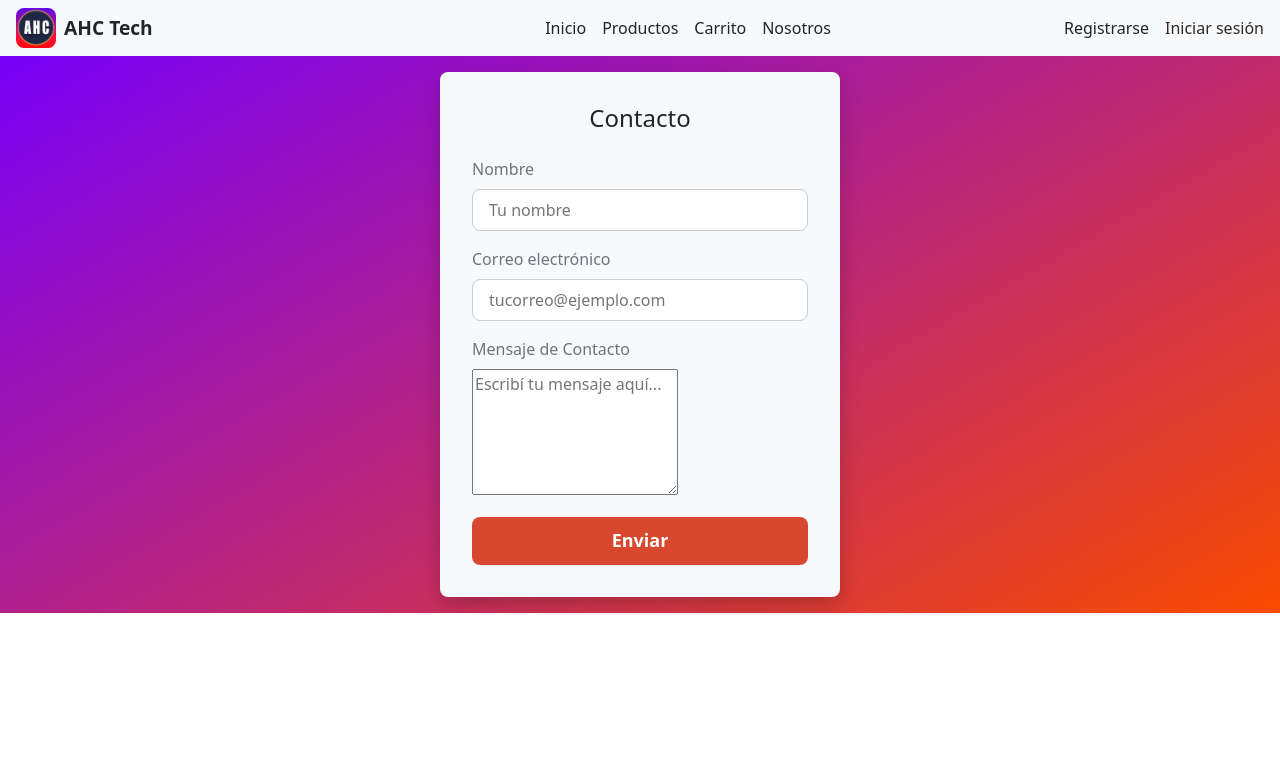
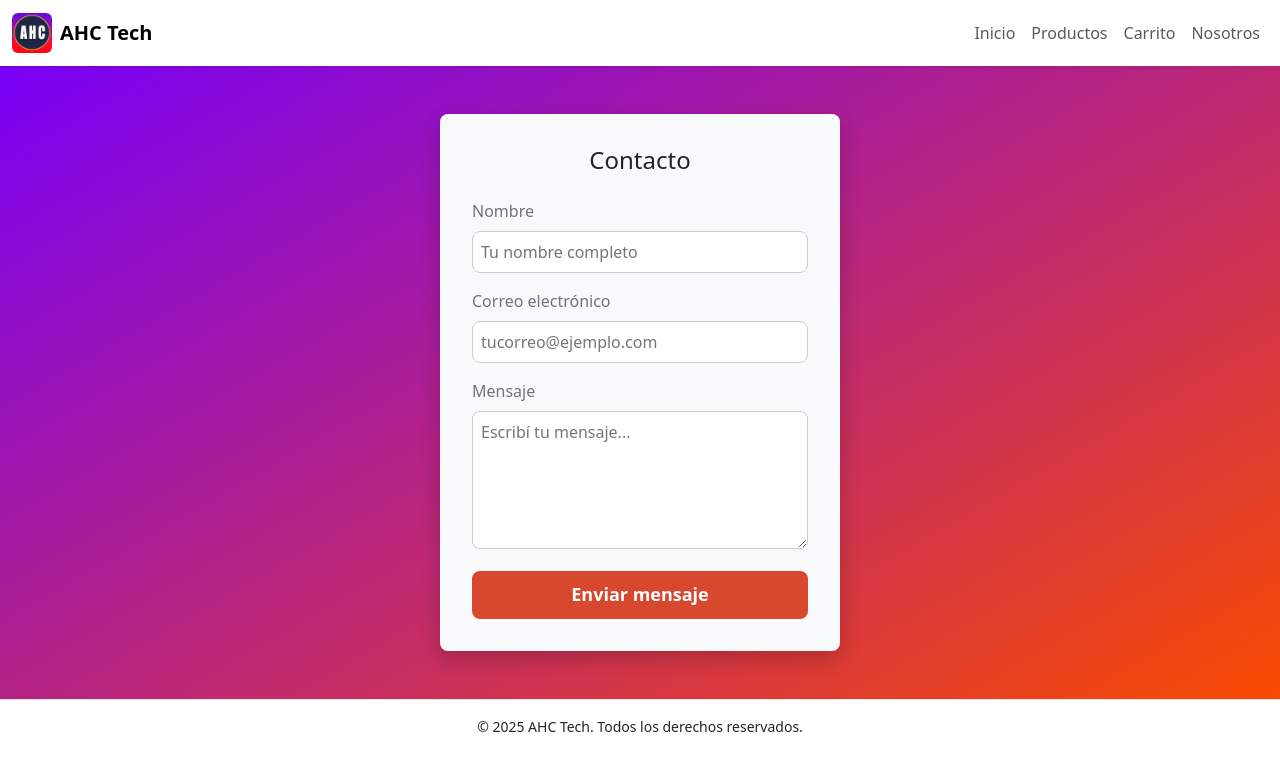
Before and after one commit to MateoMendez1899/E-commerce-Coder, a plain HTML site: page pages/contacto.html in a window 1280 px wide. Drawn offline with nearby package versions, Linux system fonts and the light colour scheme.

Commit message:
Entrega Final

```diff
--- a/Styles/form.sass
+++ b/Styles/form.sass
@@ -131,6 +131,7 @@ form .contraseña
 
 
 
+
 .form-iniciarsesion-wrapper
   flex-grow: 1
   display: flex
@@ -167,13 +168,16 @@ form .contraseña
     font-size: variables.$tamanio-texto
 
 
-  input
+  input,
+  textarea
     width: 100%
-    padding: variables.$espaciado-sm variables.$espaciado-md
+    padding: variables.$espaciado-sm
     border: 1px solid variables.$color-borde
     border-radius: variables.$radio-borde
     font-size: variables.$tamanio-texto
     outline: none
+    resize: vertical
+    box-sizing: border-box
 
     &:focus
       border-color: variables.$color-exito
@@ -248,3 +252,8 @@ form .contraseña
   .navbar-iniciarsesion-logo
     height: 50px
     width: 50px
+
+
+@media (min-width: 1200px)
+  .form-iniciarsesion-wrapper
+    padding: 3rem 10vw // más espacio a los lados en pantallas grandes
--- a/Styles/styles.sass
+++ b/Styles/styles.sass
@@ -21,7 +21,9 @@
 
 .container-main
   display: flex
+  flex: 1
   flex-direction: column
+  padding-bottom: 60px
   padding: variables.$espaciado-md
   gap: variables.$espaciado-sm
 
@@ -67,6 +69,7 @@
 
 .container_productos
   display: grid
+  flex: 1
   place-items: center
   margin-inline: 1.5rem
   padding-block: 5rem
@@ -88,18 +91,21 @@
 
 .buy-card-carrito
   display: none
-  position: absolute
+  position: fixed
+  top: 1
   right: 0
   width: 400px
-  height: 400px
+  height: 600px
   background-color: #fff
-  border: 1px solid #e1e1e1
-  padding: 10px
-  z-index: 10
+  border-left: 1px solid #e1e1e1
+  padding: 20px
+  z-index: 1000
   overflow-y: auto
+  box-shadow: -2px 0 10px rgba(0, 0, 0, 0.1)
 
 .icono-carrito:hover .buy-card-carrito
   display: block
+
 
 .bolso
   display: flex
--- a/pages/contacto.html
+++ b/pages/contacto.html
@@ -1,70 +1,63 @@
 <!DOCTYPE html>
 <html lang="es">
-
 <head>
   <meta charset="UTF-8">
   <meta name="viewport" content="width=device-width, initial-scale=1">
-    <title>Contacto | AHC Tech</title>
+  <title>Contacto</title>
+  <link rel="stylesheet" href="../Styles/styles.css">
   <link href="https://cdn.jsdelivr.net/npm/bootstrap@5.3.3/dist/css/bootstrap.min.css" rel="stylesheet">
-    <link rel="stylesheet" href="../styles/styles.css">
-
 </head>
 
-<body>
-    <!-- Navbar -->
-    <nav class="navbar-custom">
-        <div class="navbar-container-custom">
-            <a href="index.html" class="brand">
-                <img src="../assets/AHC.png" alt="AHC" class="logo">
-                <span>AHC Tech</span>
+
+<body class="">
+
+  <nav class="navbar navbar-expand-lg navbar-light bg-white shadow-sm">
+        <div class="container-fluid">
+            <a class="navbar-brand d-flex align-items-center" href="../index.html">
+                <img src="../assets/AHC.png" alt="AHC" height="40" class="me-2 rounded">
+                <span class="fw-bold">AHC Tech</span>
             </a>
-
-            <button class="toggle" id="navToggle" aria-label="Menú">
-                <i class="bi bi-list"></i>
+            <button class="navbar-toggler" type="button" data-bs-toggle="collapse" data-bs-target="#navbarNav"
+                aria-controls="navbarNav" aria-expanded="false" aria-label="Toggle navigation">
+                <span class="navbar-toggler-icon"></span>
             </button>
-
-            <div class="nav-links" id="navMenu">
-                <ul class="links">
-                    <li><a href="../index.html">Inicio</a></li>
-                    <li><a href="productos.html">Productos</a></li>
-                    <li><a href="carrito.html">Carrito</a></li>
-                    <li><a href="nosotros.html">Nosotros</a></li>
-                </ul>
-
-                <ul class="auth">
-                    <li><a href="signup.html">Registrarse</a></li>
-                    <li><a href="singin.html" class="pulse">Iniciar sesión</a></li>
+            <div class="collapse navbar-collapse" id="navbarNav">
+                <ul class="navbar-nav ms-auto mb-2 mb-lg-0">
+                    <li class="nav-item"><a class="nav-link" href="../index.html">Inicio</a></li>
+                    <li class="nav-item"><a class="nav-link" href="productos.html">Productos</a></li>
+                    <li class="nav-item"><a class="nav-link" href="carrito.html">Carrito</a></li>
+                    <li class="nav-item"><a class="nav-link" href="nosotros.html">Nosotros</a></li>
                 </ul>
             </div>
         </div>
     </nav>
-
-    <main class="form-iniciarsesion-wrapper">
+    <!-- Contenido principal -->
+    <main class="form-iniciarsesion-wrapper ">
       <div class="form-iniciarsesion-container">
         <h2>Contacto</h2>
         <form action="#" method="POST">
-
           <div class="form-iniciarsesion-group">
             <label for="nombre">Nombre</label>
-        <input type="text" id="nombre" name="nombre" placeholder="Tu nombre" required>
+            <input type="text" id="nombre" name="nombre" placeholder="Tu nombre completo" required>
           </div>
-
           <div class="form-iniciarsesion-group">
             <label for="email">Correo electrónico</label>
             <input type="email" id="email" name="email" placeholder="tucorreo@ejemplo.com" required>
           </div>
-
           <div class="form-iniciarsesion-group">
-        <label for="mensaje">Mensaje de Contacto</label>
-        <textarea id="mensaje" name="mensaje" rows="5" placeholder="Escribí tu mensaje aquí..." required></textarea>
+            <label for="mensaje">Mensaje</label>
+            <textarea id="mensaje" name="mensaje" rows="5" placeholder="Escribí tu mensaje..." required></textarea>
           </div>
-
-      <button type="submit" class="form-iniciarsesion-button">Enviar</button>
+          <button type="submit" class="form-iniciarsesion-button">Enviar mensaje</button>
         </form>
       </div>
     </main>
 
+    <!-- Footer -->
+  <footer class="bg-white border-top py-3 mt-auto text-center small footer-fadein ">
+        <span>&copy; 2025 AHC Tech. Todos los derechos reservados.</span>
+    </footer>
 
+  <script src="https://cdn.jsdelivr.net/npm/bootstrap@5.3.3/dist/js/bootstrap.bundle.min.js"></script>
 </body>
-
 </html>
```
Also changed, not shown: pages/carrito.html (+1 -2 lines), pages/nosotros.html (+1 -1 lines), pages/productos.html (+2 -2 lines), Styles/styles.css, 1 other file. Lines whose indentation alone changed are shown as unchanged.
